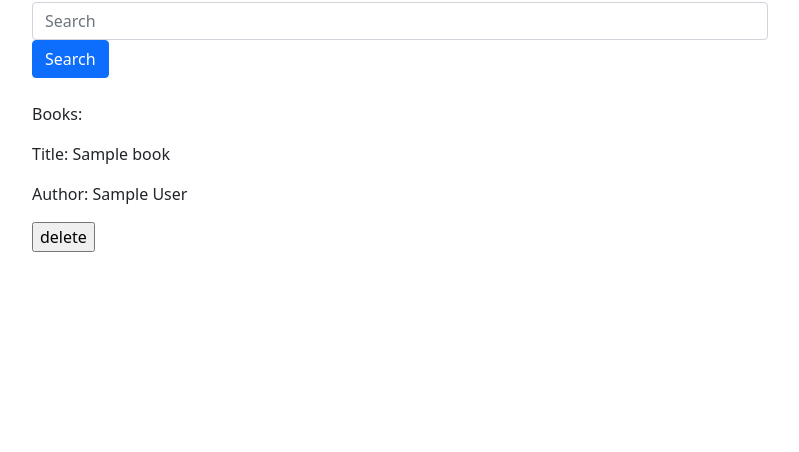
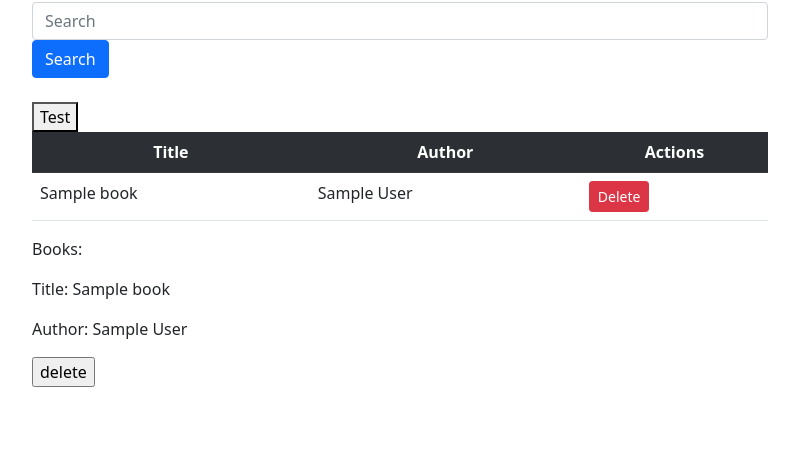
Before and after one commit to UVAnog/CS4640Project, a PHP site: page /books.php in a window 1280 px wide. Shown: the part 348-800 px from the top of the page, without its empty margins (50-849 px from the left). Run offline with PHP 8.4, Linux system fonts and the light colour scheme; the visitor is signed in with stand-in values (Sample User, id 1); tables that the repository leaves empty or names only in its code hold one stand-in row (values such as "Sample post").

Commit message:
javascript changes
save multiple books. books shown in table on book page

```diff
--- a/php/books.php
+++ b/php/books.php
@@ -23,7 +23,6 @@ $user = [
     "books" => array()
     ];
 
-
     // get books associated with current user
     // rewrite using $_GET
     $stmt = $mysqli->prepare("select * from book where user_email = ?;");
@@ -36,13 +35,12 @@ $user = [
         $data = $res->fetch_all(MYSQLI_ASSOC);
 
         if (!empty($data)) { //(isset($data[0])) {
-          $user["books"] = $data;
+          $json = json_encode($data, JSON_PRETTY_PRINT);
+          $user["books"] = json_decode($json, true);
         } else {
           $error_msg = "Error: no books in library";
         }
       }
-
-
 ?>
 
 <!DOCTYPE html>
@@ -55,9 +53,63 @@ $user = [
         <title>myBrary</title>
         <link rel="stylesheet" href="../styles/main.css" />
         <link href="https://cdn.jsdelivr.net/npm/bootstrap@5.1.1/dist/css/bootstrap.min.css" rel="stylesheet" integrity="sha384-F3w7mX95PdgyTmZZMECAngseQB83DfGTowi0iMjiWaeVhAn4FJkqJByhZMI3AhiU" crossorigin="anonymous">
+
+        <script type="text/javascript">
+          var books = <?php echo json_encode($user["books"]); ?>;
+
+          const test = () => {
+            // this works!!
+            console.log(books);
+            document.getElementById("message").innerHTML = "" + books[0].title + ", " + books[0].author;
+          }
+
+          function displayBooks() {
+
+            var table = document.getElementById("book-table");
+
+            books.forEach((book) => {
+              var newRow = table.insertRow(table.rows.length);
+              newRow.insertCell(0).textContent = book.title;
+              newRow.insertCell(1).textContent = book.author;
+              newRow.insertCell(2).innerHTML =
+                '<button class="btn btn-sm btn-danger" onclick="">Delete</button>'; //NEED TO ADD DELETE FUNCTION
+              /* newRow.addEventListener("mouseover", function () {
+                table.clickedRow = this.rowIndex;
+              }) */
+        });
+
+      }
+
+          function getSearchBooks() { // use ajax for search functionality?
+            // instantiate the object
+            var ajax = new XMLHttpRequest();
+            // open the request
+            ajax.open("GET", "?command=get_question", true);
+            // ask for a specific response
+            ajax.responseType = "json";
+            // send the request
+            ajax.send(null);
+
+            // What happens if the load succeeds
+            ajax.addEventListener("load", function() {
+                // set question
+                if (this.status == 200) { // worked
+                    question = this.response;
+                    displayQuestion();
+                }
+            });
+
+            // What happens on error
+            ajax.addEventListener("error", function() {
+                document.getElementById("message").innerHTML =
+                    "<div class='alert alert-danger'>An Error Occurred</div>";
+            });
+        }
+        </script>
+
      </head>
 
-    <body>
+    <body onload="displayBooks()">
       <div>
       <nav
         class="navbar navbar-light navbar-expand-lg sticky-top"
@@ -65,7 +117,7 @@ $user = [
         aria-label="Main Navigation
         Bar">
         <div class="container-xl">
-          <a class="navbar-brand" href="landing.php"><div><img
+          <a class="navbar-brand" href="home.php"><div><img
                 src="../assets/logo.svg" /></div></a>
           <button
             class="navbar-toggler"
@@ -82,7 +134,7 @@ $user = [
             <ul class="navbar-nav me-auto mb-2 mb-lg-0">
               <li class="nav-item hover-item">
                 <a class="nav-link active" aria-current="page"
-                  href="landing.php">Home</a>
+                  href="home.php">Home</a>
               </li>
               <li class="nav-item hover-item">
                 <a class="nav-link" aria-current="page" href="books.php">Saved
@@ -135,19 +187,29 @@ $user = [
 
               <br />
 
+              <button onclick="test()">Test</button>
+              <div id="message"></div>
+
+              <table id="book-table" class="table table-striped">
+                <tr class="table-dark">
+                  <th style="text-align: center;">Title</th>
+                  <th style="text-align: center;">Author</th>
+                  <th style="text-align: center;">Actions</th>
+                </tr>
+              </table>
+
               <div>
 
                 <?php
-
                   if (!empty($user["books"])) {
+                    // this only displays the FIRST book in the database fetch result
                     $title=$user["books"]["0"]["title"];
                     $author=$user["books"]["0"]["author"];
                   }
 
-
                   if (empty($user["books"])) {
                     echo "<div class='alert alert-danger'>No books in your library
-                        <button><a href='landing.php'>Add new books</a></button>
+                      <button><a href='home.php'>Add new books</a></button>
                       </div>";
                   } else if (!empty($user["books"])) {
                     echo "<div>
@@ -158,27 +220,24 @@ $author=$user["books"]["0"]["author"];
                   }
                 ?>
 
-
-
-
                 <form method="post" action="delete.php">
-      <input type="hidden" name="title" value=<?=$user["books"]["0"]["title"]?> >
-      <input type="Submit" name="submit" value="delete">
+                  <input type="hidden" id="title" name="title" value=<?=$user["books"]["0"]["title"]?> >
+                  <input type="Submit" name="submit" name="submit" value="delete">
                 </form>
-
-
-    </div>
-
-
 
             </div>
           </div>
         </div>
+    </div>
+
         <script
           src="https://cdn.jsdelivr.net/npm/bootstrap@5.1.1/dist/css/bootstrap.min.css"
           rel="stylesheet"
           integrity="sha384-F3w7mX95PdgyTmZZMECAngseQB83DfGTowi0iMjiWaeVhAn4FJkqJByhZMI3AhiU"
-      crossorigin="anonymous" async defer>
+          crossorigin="anonymous"
+          async
+          defer>
         </script>
+
     </body>
 </html>
--- a/php/delete.php
+++ b/php/delete.php
@@ -6,7 +6,7 @@ $mysqli = new mysqli($dbserver, $dbuser, $dbpass, $dbdatabase);
 
 
 $title=$_POST['title'];
-mysqli_query($mysqli, "DELETE FROM book WHERE title=$title");
+mysqli_query($mysqli, "DELETE FROM book WHERE title='$title'");
 header("Location: books.php");
-    exit();
+exit();
 ?>
--- a/php/index.php
+++ b/php/index.php
@@ -36,7 +36,7 @@ if (isset($_POST["email"])) { /// validate the email coming in
             if (password_verify($_POST["password"], $data[0]["password"])) {
                 // Save user information into the session to use later
                 $_SESSION["email"] = $data[0]["email"];
-                header("Location: landing.php");
+                header("Location: home.php");
                 exit();
             } else {
                 // User was found but entered an invalid password
@@ -54,7 +54,7 @@ if (isset($_POST["email"])) { /// validate the email coming in
 
             // Save user information into the session to use later
             $_SESSION["email"] = $_POST["email"];
-            header("Location: landing.php");
+            header("Location: home.php");
             exit();
         }
     }
--- a/php/notes.php
+++ b/php/notes.php
@@ -43,7 +43,7 @@ $user = [
         aria-label="Main Navigation
         Bar">
         <div class="container-xl">
-          <a class="navbar-brand" href="landing.php"><div><img
+          <a class="navbar-brand" href="home.php"><div><img
                 src="../assets/logo.svg" /></div></a>
           <button
             class="navbar-toggler"
@@ -60,7 +60,7 @@ $user = [
             <ul class="navbar-nav me-auto mb-2 mb-lg-0">
               <li class="nav-item hover-item">
                 <a class="nav-link active" aria-current="page"
-                  href="landing.php">Home</a>
+                  href="home.php">Home</a>
               </li>
               <li class="nav-item hover-item">
                 <a class="nav-link" aria-current="page" href="books.php">Saved
```
Also changed, not shown: php/home.php (renamed from php/landing.php, +14 -15 lines), 1 other file. Lines whose indentation alone changed are shown as unchanged.
